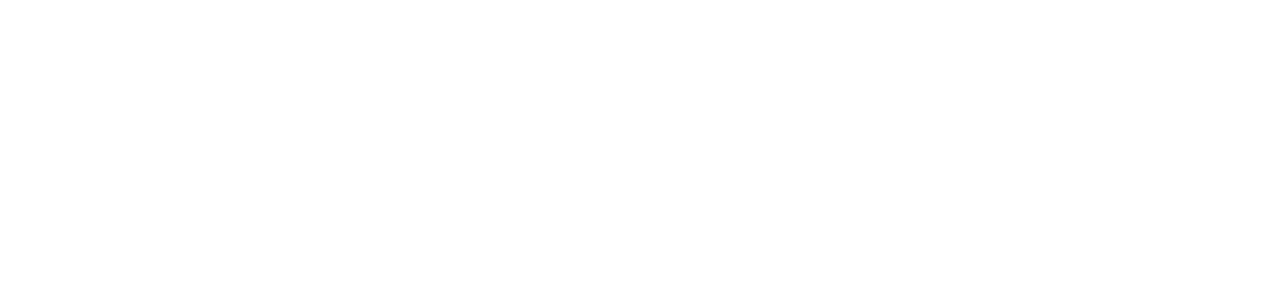
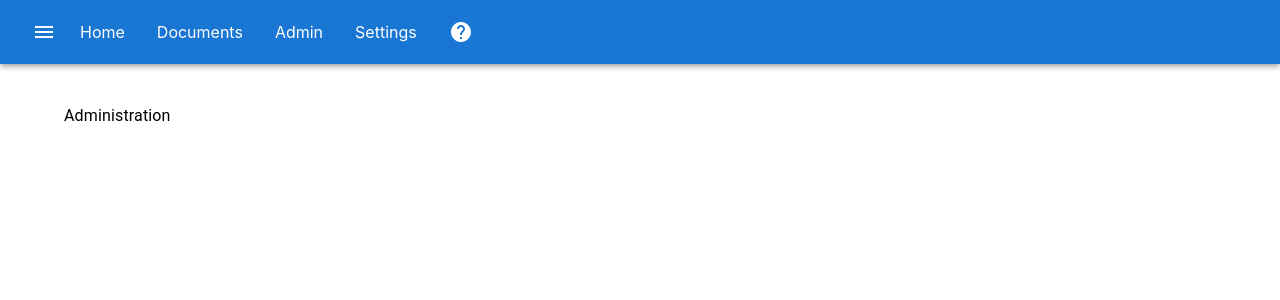
Before and after one commit to DeftVision/deftplatform, a React (Create React App) app in the folder frontend/: page /admin in a window 1280 px wide. Shown: the top 300 px of the page. Built offline with nearby package versions, Linux system fonts and the light colour scheme.

Commit message:
nav links configured
navigation links connected to different components

```diff
--- a/frontend/src/App.js
+++ b/frontend/src/App.js
@@ -1,22 +1,41 @@
-import { Routes, Route } from 'react-router-dom';
-import { Box, Container } from "@mui/material";
+import {Routes, Route} from 'react-router-dom';
+import {Box, Container} from "@mui/material";
 
-import { Announcements, ServiceTickets, Users, Documents, Evaluations } from './administration/index'
-import { AnnouncementForm } from "./announcements/index";
+import {Administration, Announcements, ServiceTickets, Users, Documents, Evaluations} from './administration/index'
+import {AnnouncementForm} from "./announcements/index";
 // import {   } from './authentication/index'
-import { Navigation } from './components/index'
-import { DocumentForm  } from './documents/index'
-import { EvaluationForm } from './evaluations/index'
-import { Error, Home } from './pages/index'
-import { UserForm } from './users/index'
+import {Navigation} from './components/index'
+import {DocumentForm} from './documents/index'
+import {EvaluationForm} from './evaluations/index'
+import {Help, Home, Settings} from './pages/index'
+import Error from './pages/Error'
+import {UserForm} from './users/index'
 
 
 function App() {
-  return (
-    <div className="App">
-
-    </div>
-  );
+    return (
+        <>
+            <Navigation sx={{display: 'flex'}} />
+            <Container sx={{marginTop: 5}}>
+                <Box>
+                    <div className="App">
+                        <Routes>
+                            <Route path="/" element={<Home/>}/>
+                            <Route path="/admin" element={<Administration/>}/>
+                            <Route path="/documents" element={<Documents/>}/>
+                            <Route path="/document-form" element={<DocumentForm/>}/>
+                            <Route path="/announcements" element={<Announcements/>}/>
+                            <Route path="/evaluations" element={<Evaluations/>}/>
+                            <Route path="/help" element={<Help/>}/>
+                            <Route path="/users" element={<Users/>}/>
+                            <Route path="/settings" element={<Settings/>}/>
+                            <Route path="*" element={<Error/>}/>
+                        </Routes>
+                    </div>
+                </Box>
+            </Container>
+        </>
+    );
 }
 
 export default App;
--- /dev/null
+++ b/frontend/src/administration/Administration.js
@@ -0,0 +1,12 @@
+import {Box, Typography} from '@mui/material';
+import { Link } from 'react-router-dom';
+import { useState, useEffect } from 'react';
+
+
+export default function Administration () {
+    return (
+        <Box>
+            <Typography>Administration</Typography>
+        </Box>
+    );
+};
--- a/frontend/src/administration/Documents.js
+++ b/frontend/src/administration/Documents.js
@@ -1,4 +1,4 @@
-import {Box, Typography} from '@mui/material';
+import {Box, Button, Typography} from '@mui/material';
 import { Link } from 'react-router-dom';
 import { useState, useEffect } from 'react';
 
@@ -7,6 +7,7 @@
     return (
         <Box>
             <Typography>Documents</Typography>
+            <Button component={Link} to='/document-form'>Add Document</Button>
         </Box>
     );
 };
--- a/frontend/src/administration/index.js
+++ b/frontend/src/administration/index.js
@@ -1,4 +1,5 @@
 // ADMINISTRATION INDEX
+export { default as Administration } from './Administration'
 export { default as Announcements } from './Announcements'
 export { default as Documents } from './Documents'
 export { default as Evaluations } from './Evaluations'
--- a/frontend/src/components/Navigation.js
+++ b/frontend/src/components/Navigation.js
@@ -1,12 +1,51 @@
-import {Box, AppBar, Toolbar, Typography} from '@mui/material';
+import { AppBar, IconButton, List, ListItem, styled, Toolbar, ListItemButton } from '@mui/material';
+import { Help } from '@mui/icons-material';
+import { Menu } from '@mui/icons-material';
 import { Link } from 'react-router-dom';
 import { useState, useEffect } from 'react';
 
 
-export default function Navigation () {
+export default function Navigation() {
+    const [showMenu, setShowMenu] = useState(null);
+
+    const toggleShowMenu = (e) => {
+
+    }
+
     return (
-        <Box>
-            <Typography>Navigation</Typography>
-        </Box>
+        <AppBar position="sticky">
+            <Toolbar>
+                <IconButton>
+                    <Menu sx={{color: 'white'}} />
+                </IconButton>
+                <List sx={{display: 'inline-flex' }}>
+                    <ListItem disablePadding>
+                        <ListItemButton variant="text" component={Link} to="/">
+                            Home
+                        </ListItemButton>
+                    </ListItem>
+                    <ListItem disablePadding>
+                        <ListItemButton variant="text" component={Link} to="/documents">
+                            Documents
+                        </ListItemButton>
+                    </ListItem>
+                    <ListItem disablePadding>
+                        <ListItemButton variant="text" component={Link} to="/admin">
+                            Admin
+                        </ListItemButton>
+                    </ListItem>
+                    <ListItem disablePadding>
+                        <ListItemButton variant="text" component={Link} to="/settings">
+                            Settings
+                        </ListItemButton>
+                    </ListItem>
+                    <ListItem disablePadding>
+                        <ListItemButton variant="text" component={Link} to="/help">
+                           <Help />
+                        </ListItemButton>
+                    </ListItem>
+                </List>
+            </Toolbar>
+        </AppBar>
     );
 };
--- a/frontend/src/documents/index.js
+++ b/frontend/src/documents/index.js
@@ -1,2 +1,2 @@
-// Documents INDEX
+// DOCUMENTS INDEX
 export { default as DocumentForm } from "./DocumentForm";
--- /dev/null
+++ b/frontend/src/pages/Help.js
@@ -0,0 +1,12 @@
+import {Box, Typography} from '@mui/material';
+import { Link } from 'react-router-dom';
+import { useState, useEffect } from 'react';
+
+
+export default function Help () {
+    return (
+        <Box>
+            <Typography>Help</Typography>
+        </Box>
+    );
+};
--- /dev/null
+++ b/frontend/src/pages/Settings.js
@@ -0,0 +1,12 @@
+import {Box, Typography} from '@mui/material';
+import { Link } from 'react-router-dom';
+import { useState, useEffect } from 'react';
+
+
+export default function Settings () {
+    return (
+        <Box>
+            <Typography>Settings</Typography>
+        </Box>
+    );
+};
--- a/frontend/src/pages/index.js
+++ b/frontend/src/pages/index.js
@@ -1,3 +1,4 @@
 // PAGES INDEX
-export { default as Error } from './Error'
+export { default as Help } from './Help'
 export { default as Home } from './Home'
+export { default as Settings } from './Settings'
```
Also changed, not shown: frontend/src/components/firebase.js (+23 -0 lines).
